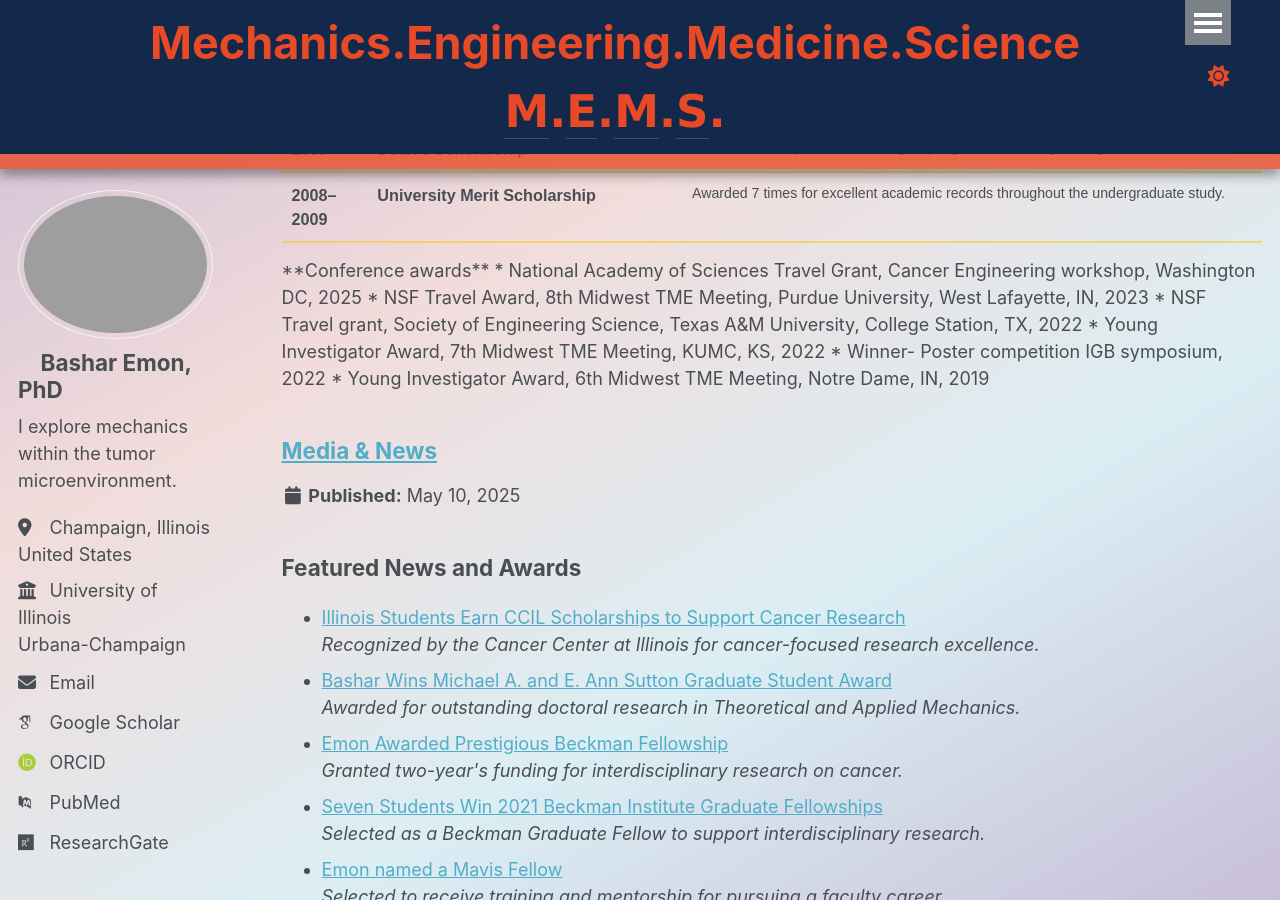
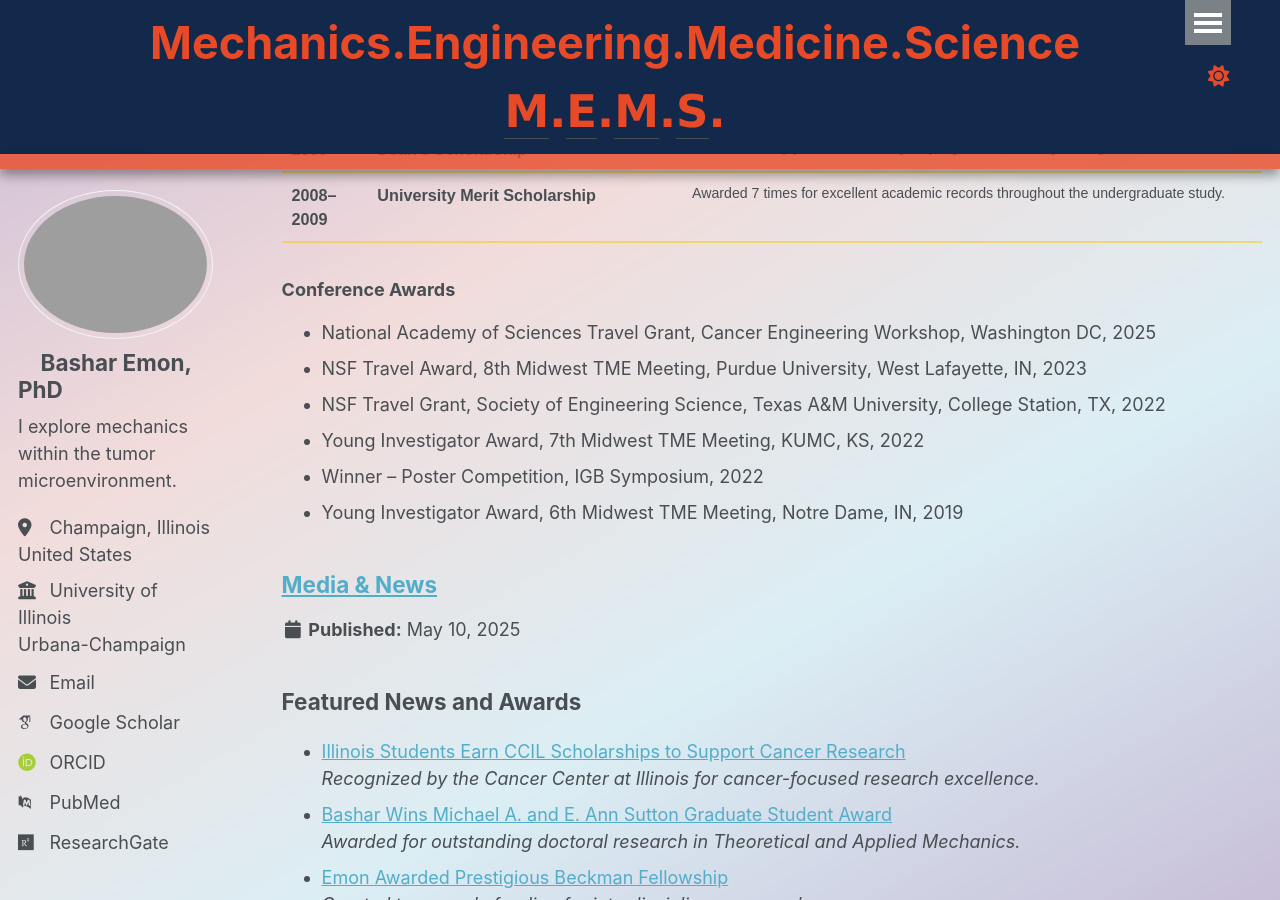
Before and after one commit to BasharEmon/BasharEmon.github.io, a Jekyll site: the page built from _pages/portfolio.html, in a window 1280 px wide and 900 px high, scrolled down 896 px. Built offline with Jekyll 4.4.1, drawn with Linux system fonts in a browser that asks for light colours; some web fonts are replaced.

Commit message:
Update portfolio.html

```diff
--- a/_pages/portfolio.html
+++ b/_pages/portfolio.html
@@ -135,13 +135,15 @@ author_profile: true
 </body>
 </html>
 
-**Conference awards**
-* National Academy of Sciences Travel Grant, Cancer Engineering workshop, Washington DC, 2025
-*	NSF Travel Award, 8th Midwest TME Meeting, Purdue University, West Lafayette, IN, 2023
-* NSF Travel grant, Society of Engineering Science, Texas A&M University, College Station, TX, 2022
-* Young Investigator Award, 7th Midwest TME Meeting, KUMC, KS, 2022
-* Winner- Poster competition IGB symposium, 2022
-* Young Investigator Award, 6th Midwest TME Meeting, Notre Dame, IN, 2019
+<h3><strong>Conference Awards</strong></h3>
+<ul>
+  <li>National Academy of Sciences Travel Grant, Cancer Engineering Workshop, Washington DC, 2025</li>
+  <li>NSF Travel Award, 8th Midwest TME Meeting, Purdue University, West Lafayette, IN, 2023</li>
+  <li>NSF Travel Grant, Society of Engineering Science, Texas A&M University, College Station, TX, 2022</li>
+  <li>Young Investigator Award, 7th Midwest TME Meeting, KUMC, KS, 2022</li>
+  <li>Winner – Poster Competition, IGB Symposium, 2022</li>
+  <li>Young Investigator Award, 6th Midwest TME Meeting, Notre Dame, IN, 2019</li>
+</ul>
 
 {% include base_path %}
 
```
